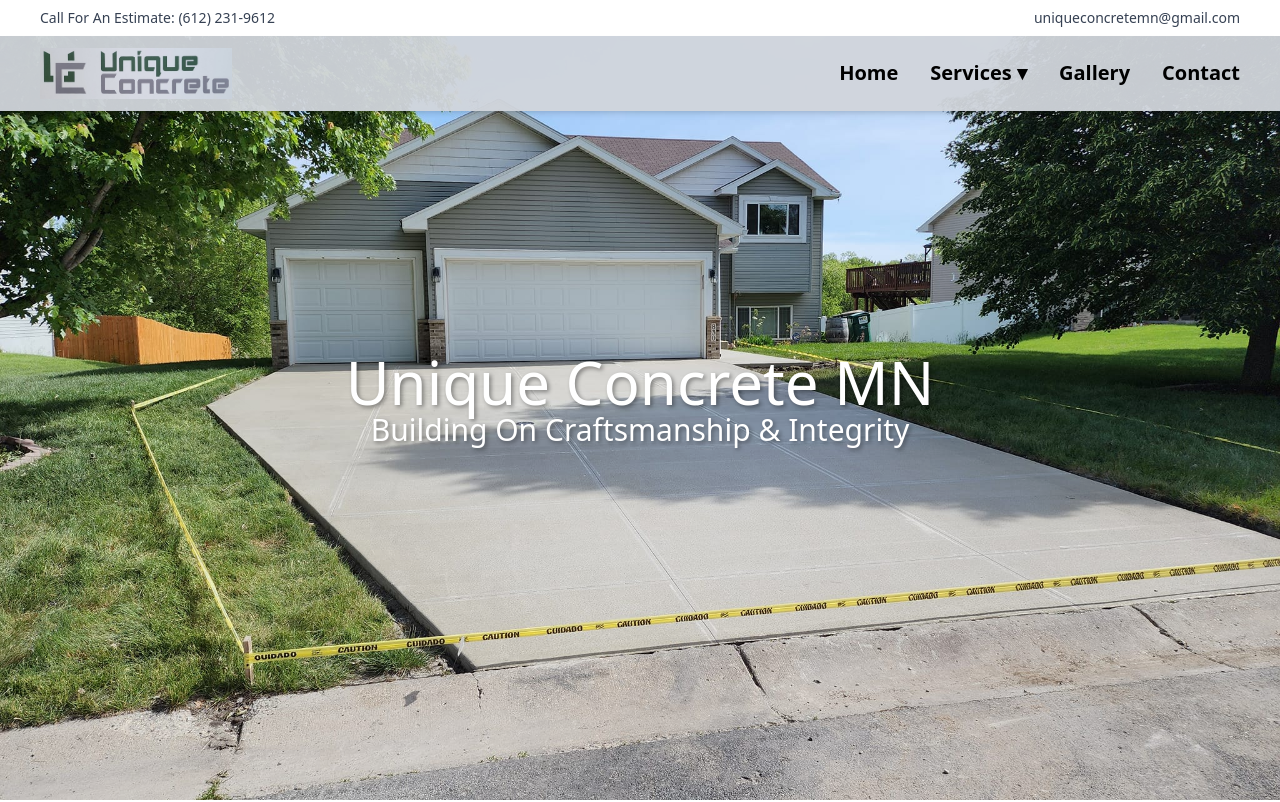
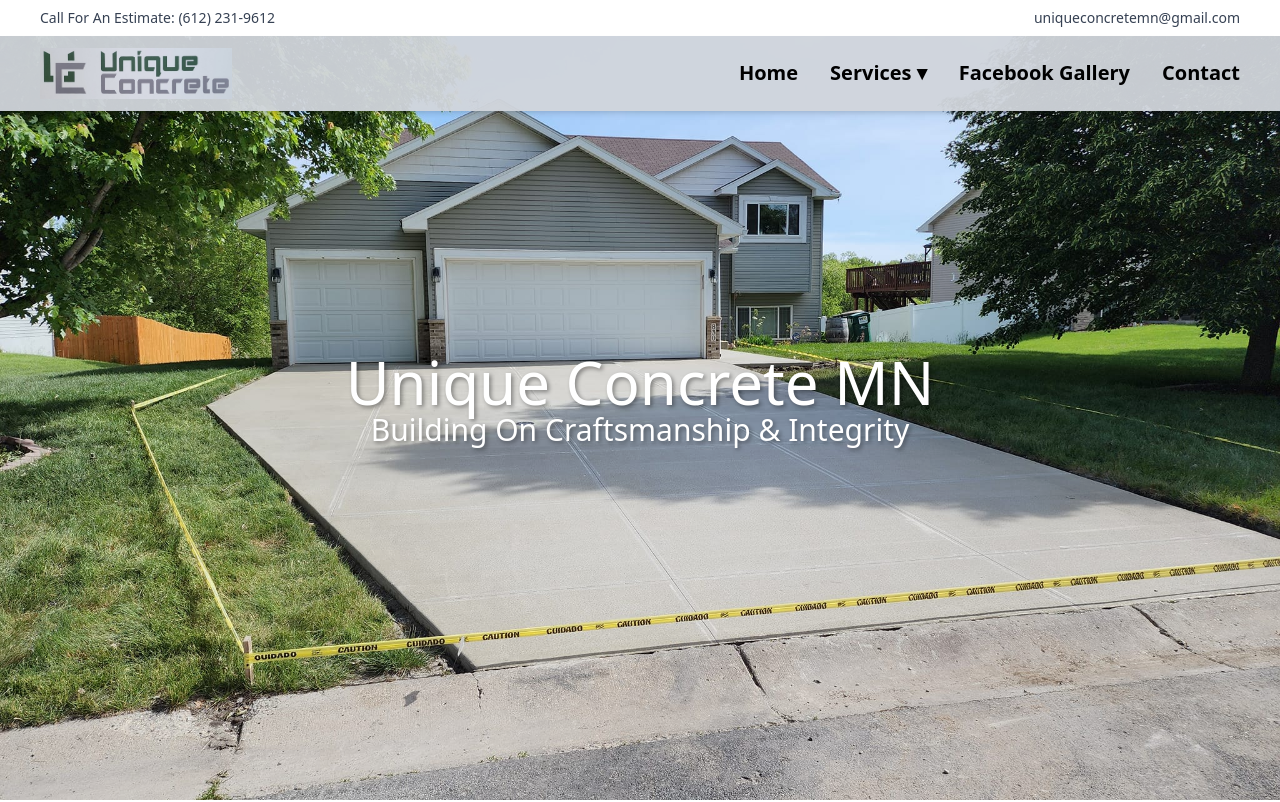
Before and after one commit to alexanderdreyer-ndsu/UniqueConcreteMN, a React (Vite) app: page / in a window 1280 px wide. Shown: the top 802 px of the page. Built offline with nearby package versions, Linux system fonts and the light colour scheme.

Commit message:
updated nav element

```diff
--- a/src/App.jsx
+++ b/src/App.jsx
@@ -26,7 +26,7 @@
       { label: 'Commercial', href: '/Commercial'},
       { label: 'Stamping', href: '/Stamping'},
     ]},
-    { label: 'Gallery', href: 'https://www.facebook.com/Uniqueconcretemn/photos'},
+    { label: 'Facebook Gallery', href: 'https://www.facebook.com/Uniqueconcretemn/photos'},
     { label: 'Contact', href: '/Contact'},
   ];
 
```
